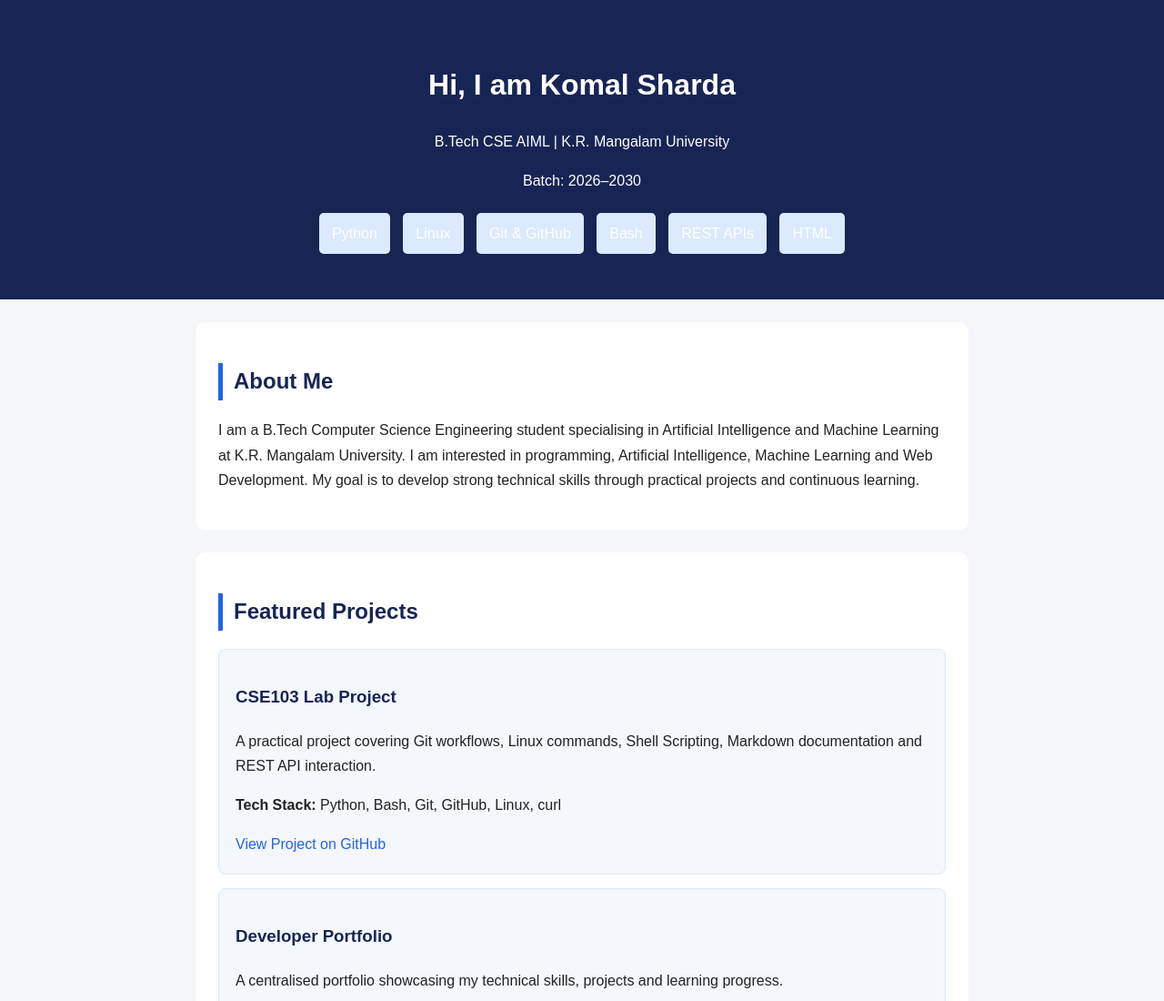
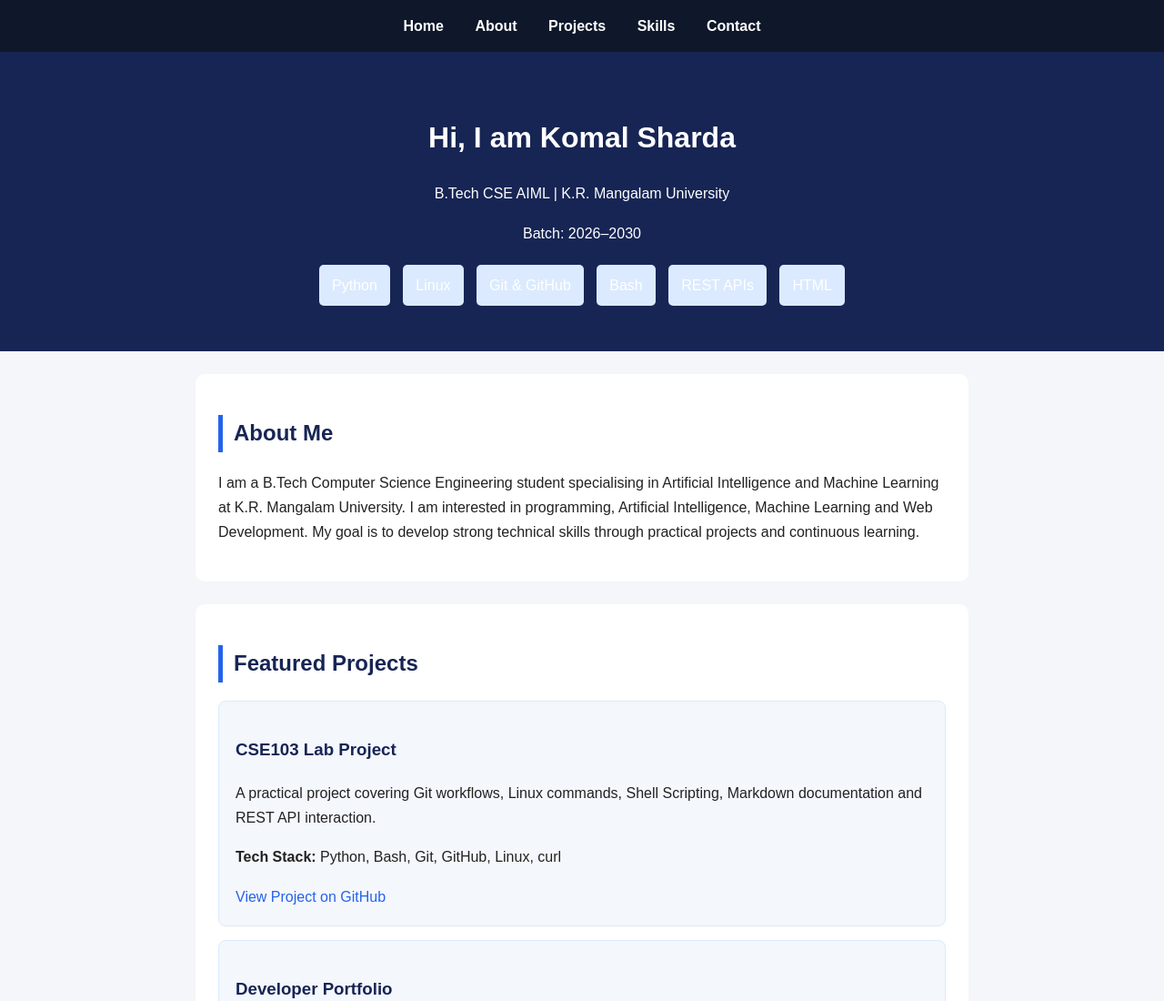
Before and after one commit to shardakomal36-cell/DeveloperPortfolio, a plain HTML site: page index.html in a window 1280 px wide. Shown: the top 1100 px of the page at 91% size. Drawn offline with Linux system fonts and the light colour scheme.

Commit message:
Add professional navigation bar

```diff
--- a/index.html
+++ b/index.html
@@ -8,6 +8,26 @@
     <title>Komal Sharda | Developer Portfolio</title>
 
     <style>
+        nav {
+    background: #0f172a;
+    padding: 15px;
+    text-align: center;
+    position: sticky;
+    top: 0;
+    z-index: 100;
+}
+
+nav a {
+    color: white;
+    margin: 0 15px;
+    font-weight: bold;
+    text-decoration: none;
+}
+
+nav a:hover {
+    color: #60a5fa;
+}
+
         * {
             box-sizing: border-box;
         }
@@ -107,8 +127,16 @@
 </head>
 
 <body>
+    <nav>
+    <a href="#home">Home</a>
+    <a href="#about">About</a>
+    <a href="#projects">Projects</a>
+    <a href="#skills">Skills</a>
+    <a href="#contact">Contact</a>
+</nav>
 
-    <header>
+
+    <header id="home">
         <h1>Hi, I am Komal Sharda</h1>
         <p>B.Tech CSE AIML | K.R. Mangalam University</p>
         <p>Batch: 2026–2030</p>
@@ -123,7 +151,7 @@
         </div>
     </header>
 
-    <section>
+    <section id="about">
         <h2>About Me</h2>
 
         <p>
@@ -138,7 +166,7 @@
         </p>
     </section>
 
-    <section>
+    <section id="projects">
         <h2>Featured Projects</h2>
 
         <div class="card">
@@ -179,7 +207,7 @@
         </div>
     </section>
 
-    <section>
+    <section id="skills">
         <h2>Technical Skills</h2>
 
         <table>
@@ -246,7 +274,7 @@
         </p>
     </section>
 
-    <section>
+    <section id="contact">
         <h2>Contact Me</h2>
 
         <p>
```
